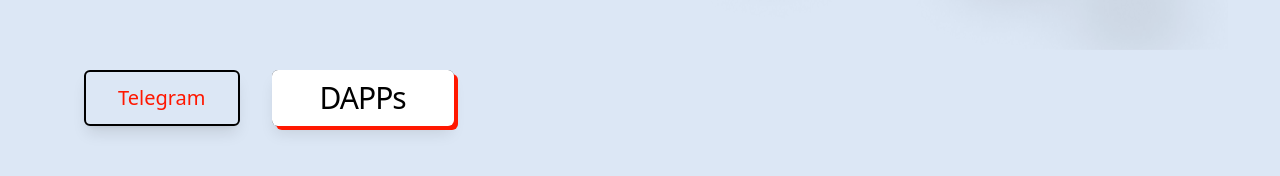
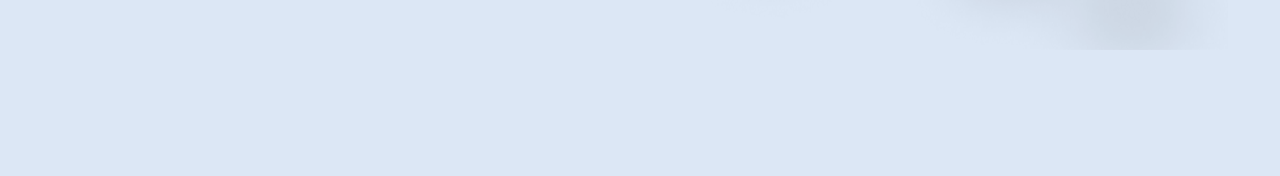
Before and after one commit to preshpi/matrix-labs, a React (Create React App) app: page / in a window 1280 px wide. Shown: the part 717-893 px from the top of the page. Built offline with nearby package versions, Linux system fonts and the light colour scheme.

Commit message:
no bottons

```diff
--- a/src/components/Hero.js
+++ b/src/components/Hero.js
@@ -40,7 +40,7 @@ function Hero() {
             <img className='w-full animate-pulse duration-75 transition-all h-auto md:block hidden lg:block' src={require('../images/matrix.png')} alt="/" data-aos="slide-left"/>
         </div>
 
-        <div className="gap-5 m-5  grid lg:flex text-center">
+        {/* <div className="gap-5 m-5  grid lg:flex text-center">
                 <a href="#_" class="rounded-md px-6 lg:px-8 py-3  overflow-hidden relative cursor-pointer border-2 font-medium border-black  dark:border-[#FF1700] hover:bg-transparent mx-3 shadow-lg">
                 <span class="relative text-[#FF1700] dark:text-white text-center text-[16px] text-xl"><a href='https://t.me/LODICOINSARMIESOFFICIAL' target="_blank">Telegram</a></span>
                 </a>
@@ -49,9 +49,9 @@ function Hero() {
                 <span class="absolute inset-0 w-full h-full mt-1 ml-1 transition-all duration-300 ease-in-out bg-[#FF1700] rounded-md group-hover:mt-0 group-hover:ml-0"></span>
                 <span class="absolute inset-0 w-full h-full bg-white rounded-md "></span>
                 <span class="absolute inset-0 w-full h-full transition-all duration-200 ease-in-out delay-100 bg-[#FF1700] rounded-md opacity-0 group-hover:opacity-100 "></span>
-                <span class="relative text-black transition-colors duration-200 ease-in-out delay-100 group-hover:text-white">DAPPs</span>
+                <span class="relative text-black transition-colors duration-200 ease-in-out delay-100 group-hover:text-white">Connect wallet</span>
                 </a>
-        </div>
+        </div>  */}
 
     </div>
     </div>
```
